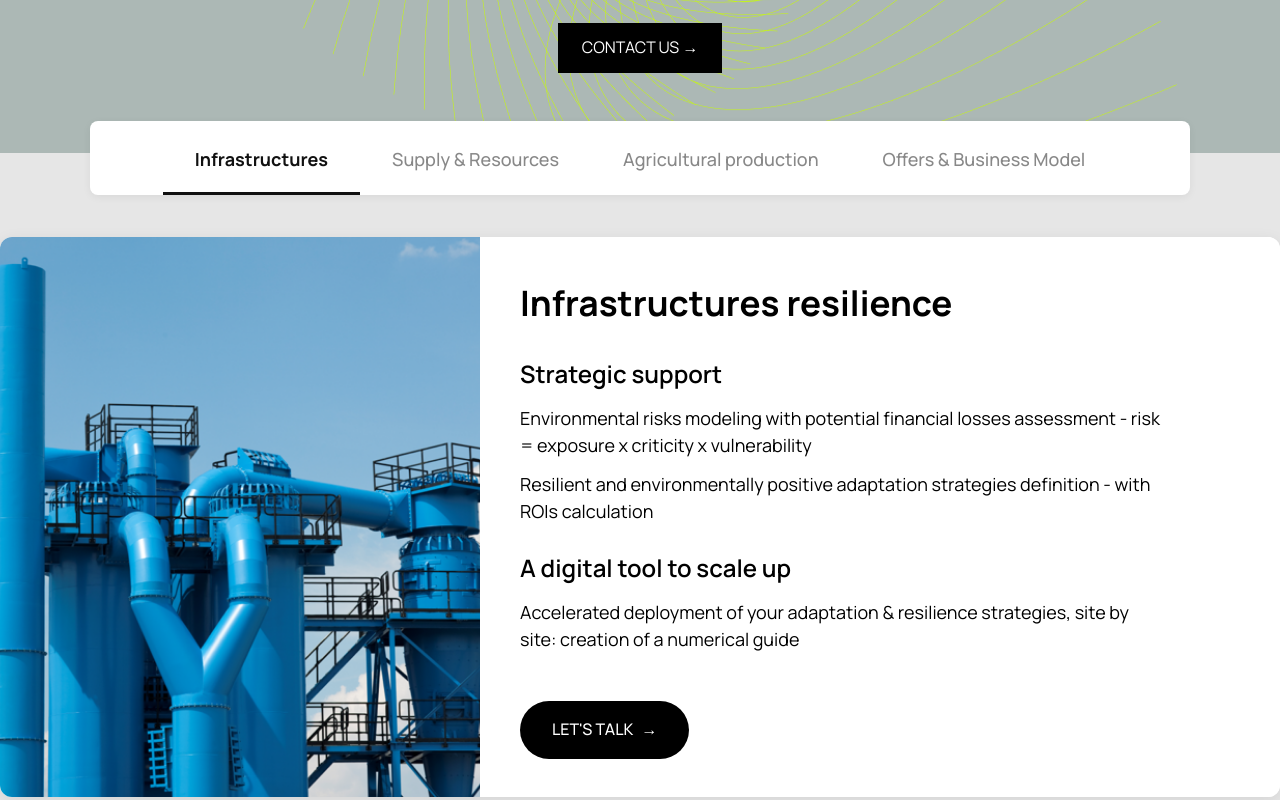
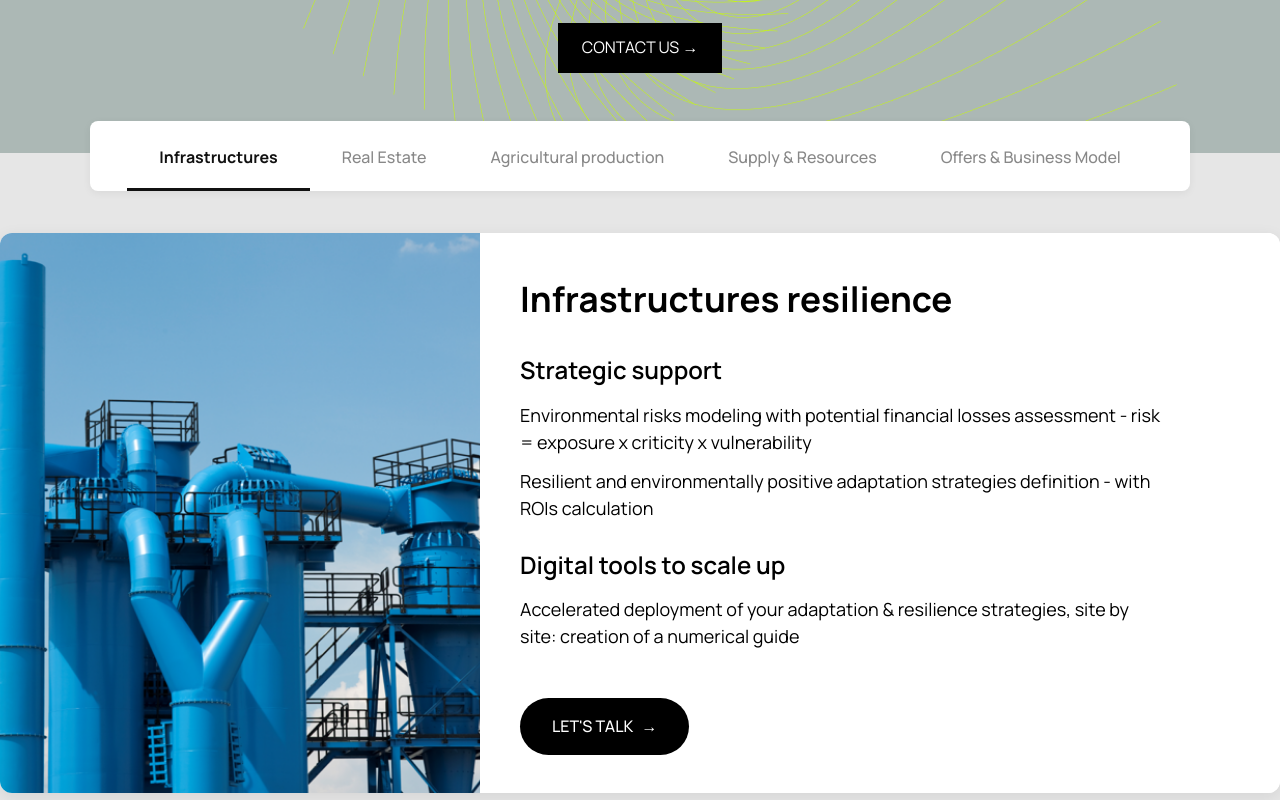
Before and after one commit to Adaptations-Paris/Site_web_adaptations, a React (Create React App) app: page / in a window 1280 px wide. Shown: the part 500-1300 px from the top of the page. Built offline with nearby package versions, Linux system fonts and the light colour scheme.

Commit message:
Sauvegarde avant mise en place de l'internationalisation (i18n)

```diff
--- a/src/components/Home.css
+++ b/src/components/Home.css
@@ -215,8 +215,14 @@ nav a:hover {
 }
 
 .resource-text {
-  flex: 1;
-  padding: 40px;
+  flex: 1 1 55%;
+  padding: 38px 40px;
+  display: flex;
+  flex-direction: column;
+  justify-content: flex-start;
+  background: #FFFFFF;
+  position: relative;
+  height: 100%;
 }
 
 .resource-text h2 {
@@ -563,7 +569,7 @@ footer {
 
 .tab {
   padding: 24px 32px 18px 32px;
-  font-size: 18px;
+  font-size: 16px;
   color: #888;
   font-weight: 500;
   cursor: pointer;
@@ -636,17 +642,6 @@ footer {
   z-index: 2;
 }
 
-.resource-text {
-  flex: 1 1 55%;
-  padding: 38px 40px;
-  display: flex;
-  flex-direction: column;
-  justify-content: space-between;
-  background: #FFFFFF;
-  position: relative;
-  height: 100%;
-}
-
 .resource-content {
   flex: 1 1 auto;
   padding-bottom: 20px;
@@ -698,7 +693,7 @@ footer {
   gap: 8px;
   transition: all 0.3s ease;
   position: static;
-  margin-top: auto;
+  margin-top: 80px;
 }
 
 @media (max-width: 900px) {
@@ -904,9 +899,22 @@ footer {
   }
 }
 
-.team-card .team-member:last-child {
+.team-card.employees .team-member:last-child {
   margin-left: auto;
   margin-right: auto;
+  /* background: #9DACA9; */
+  display: flex;
+  align-items: center;
+  justify-content: center;
+  /* padding: 40px; */
+}
+
+.team-card.employees .team-member:last-child h3 {
+  color: #ABFF00;
+  font-size: 18px;
+  line-height: 1.4;
+  margin: 0;
+  text-align: center;
 }
 
 .partners-section {
@@ -1140,3 +1148,35 @@ body[data-aos-disabled="true"] [data-aos] {
     transform: translateY(-50%);
   }
 }
+
+.team-card.employees .team-member:last-child {
+  margin-left: auto;
+  margin-right: auto;
+  /* background: #9DACA9; */
+  display: flex;
+  align-items: center;
+  justify-content: center;
+  /* padding: 40px; */
+}
+
+.team-card.employees .team-member:last-child h3 {
+  color: #ABFF00;
+  font-size: 18px;
+  line-height: 1.4;
+  margin: 0;
+  text-align: center;
+}
+
+.team-badge-network {
+  background: #ABFF00;
+  color: #111;
+  border-radius: 32px;
+  padding: 22px 32px;
+  font-size: 18px;
+  font-weight: 600;
+  text-align: center;
+  margin: 0 auto;
+  display: inline-block;
+  max-width: 90%;
+  box-shadow: 0 2px 8px rgba(0,0,0,0.04);
+}
--- a/src/components/Home.js
+++ b/src/components/Home.js
@@ -45,7 +45,6 @@ const Home = () => {
             <li><a href="#solutions" onClick={() => setIsMenuOpen(false)}>Solutions</a></li>
             <li><a href="#mission" onClick={() => setIsMenuOpen(false)}>Mission</a></li>
             <li><a href="#team" onClick={() => setIsMenuOpen(false)}>Team</a></li>
-            <li><a href="#partners" onClick={() => setIsMenuOpen(false)}>Partners</a></li>
             <li><a href="#newsletter" onClick={() => setIsMenuOpen(false)}>Contact</a></li>
           </ul>
         </nav>
@@ -79,16 +78,22 @@ const Home = () => {
           Infrastructures
         </div>
         <div
-          className={`tab ${activeTab === 'resources' ? 'tab-active' : ''}`}
-          onClick={() => handleTabClick('resources')}
+          className={`tab ${activeTab === 'realestate' ? 'tab-active' : ''}`}
+          onClick={() => handleTabClick('realestate')}
         >
-          Supply & Resources
+          Real Estate
         </div>
         <div
           className={`tab ${activeTab === 'agriculture' ? 'tab-active' : ''}`}
           onClick={() => handleTabClick('agriculture')}
         >
           Agricultural production
+        </div>
+        <div
+          className={`tab ${activeTab === 'resources' ? 'tab-active' : ''}`}
+          onClick={() => handleTabClick('resources')}
+        >
+          Supply & Resources
         </div>
         <div
           className={`tab ${activeTab === 'business' ? 'tab-active' : ''}`}
@@ -158,7 +163,7 @@ const Home = () => {
             </div>
             <h3>Maximilien <span className="mobile-break"><br /></span>Rouer</h3>
             <span className="team-role">Co-founder</span>
-            <p>25+ years expertise in helping companies adapt to environmental resiliency challenges. Ex- BeCitizen co-founder, Terrena ExCo and Axa Climate Regeneration Strategy Expert</p>
+            <p>25+ years experience in helping companies adapt to environmental resiliency challenges. Ex- BeCitizen co-founder, Terrena ExCo and Axa Climate Regeneration Strategy Expert</p>
             <a href="https://www.linkedin.com/in/maximilien-rouer/" target="_blank" rel="noopener noreferrer" className="linkedin-link">LinkedIn</a>
           </div>
         </div>
@@ -168,14 +173,19 @@ const Home = () => {
               <img src="/images/louise.png" alt="Louise Eon" />
             </div>
             <h3 className="team-name-center">Louise <span className="mobile-break"><br /></span>Eon</h3>
-            <span className="team-role team-role-center">First employee and physical risks expert</span>
+            <span className="team-role team-role-center">Resilience analyst</span>
             <p>Specialized in physical risks impact modelisation and financial quantification. Ex-founder Resilient</p>
           </div>
-          <div className="team-member team-member-empty"></div>
+          <div className="team-member" data-aos="zoom-in">
+            <div className="team-badge-network">
+              And a broad network of trusted consultants, data scientists, and sector-specific experts partnering with us
+            </div>
+          </div>
         </div>
       </section>
 
       {/* Partners Section */}
+      {/*
       <section className="partners-section" data-aos="fade-up">
         <div id="partners" className="section-anchor"></div>
         <div className="container">
@@ -211,6 +221,7 @@ const Home = () => {
           </div>
         </div>
       </section>
+      */}
 
       <div className="section-separator"></div>
 
--- a/src/components/ResourceContent.js
+++ b/src/components/ResourceContent.js
@@ -17,7 +17,7 @@ const ResourceContent = ({ activeTab }) => {
               <p>Resilient and environmentally positive adaptation strategies definition - with ROIs calculation</p>
             </div>
             <div className="resource-block">
-              <strong>A digital tool to scale up</strong>
+              <strong> Digital tools to scale up</strong>
               <p>Accelerated deployment of your adaptation & resilience strategies, site by site: creation of a numerical guide</p>
             </div>
           </div>
@@ -40,7 +40,7 @@ const ResourceContent = ({ activeTab }) => {
               <p>Climate vulnerability analysis for Tier 1 suppliers</p>
             </div>
             <div className="resource-block">
-              <strong>A digital tool to scale up</strong>
+              <strong> Digital tools to scale up</strong>
               <p>Creation of a digital twin of your supply chain (rank 1 suppliers) to apply resiliency stress tests</p>
               <p>Real-time control tower module - requiring supply chain digital twin</p>
             </div>
@@ -59,7 +59,7 @@ const ResourceContent = ({ activeTab }) => {
           <div className="resource-content">
             <h2>Agricultural production resilience</h2>
             <div className="resource-block">
-              <strong>A digital tool to scale up</strong>
+              <strong> Digital tools to scale up</strong>
               <p>Creation of a resiliency simulator for the whole farming operation, analyzing local production and climate data at the plot level with unprecedented granularity</p>
               <p>Resiliency assessment of entire farm and each plot in future climate scenarios to model future farm yields.</p>
             </div>
@@ -97,8 +97,33 @@ const ResourceContent = ({ activeTab }) => {
       </div>
     );
 
+    const realEstateContent = (
+      <div className="resource-card">
+        <div className="resource-image">
+          <img src="/images/real-estate.png" alt="Real Estate" />
+        </div>
+        <div className="resource-text">
+          <div className="resource-content">
+            <h2>Real Estate resilience</h2>
+            <div className="resource-block">
+              <strong>Strategic support</strong>
+              <p>Climate risk assessment and adaptation strategies for real estate assets</p>
+              <p>Detailed vulnerability assessment downscaled at property level for value/insurability protection and prevention</p>
+            </div>
+            <div className="resource-block">
+              <strong>Digital tools to scale up</strong>
+              <p>House-level detailed autodiagnostic for "RGA" risk assessment and prevention</p>
+              <p>Property-level risk mapping for asset/portfolio due-dilligences, and tailored vulnerability assessment for long-term insurability</p>
+            </div>
+          </div>
+          <a href="#newsletter" className="resource-btn">LET'S TALK <span className="arrow">→</span></a>
+        </div>
+      </div>
+    );
+
     const contentMap = {
       'infrastructures': infrastructuresContent,
+      'realestate': realEstateContent,
       'agriculture': agricultureContent,
       'resources': resourcesContent,
       'business': businessContent
```
Also changed, not shown: public/images/real-estate.png (added).
